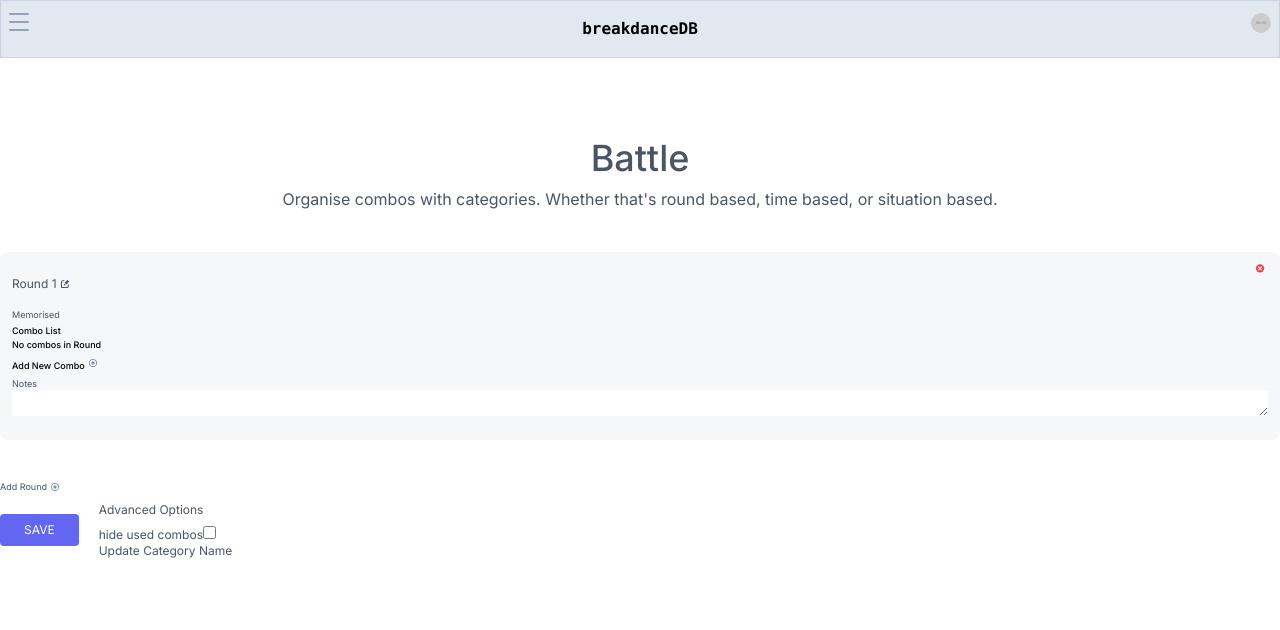
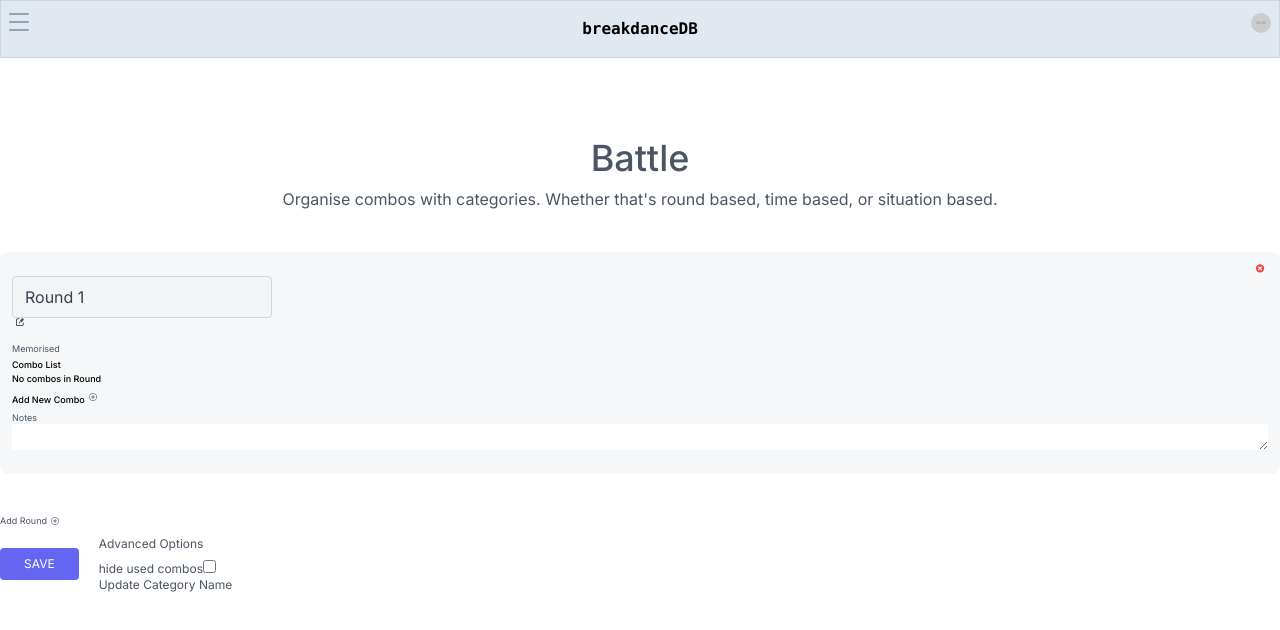
Before and after one commit to volaix/breakdancedb, a Next.js app: page /battle in a window 1280 px wide. Both pictures are taken after a click on the icon 64 px from the left and 284 px from the top of the page. Shown: the top 630 px of the page. Built offline with nearby package versions, Linux system fonts and the light colour scheme.

Commit message:
edit works

```diff
--- a/src/app/_components/Svgs.tsx
+++ b/src/app/_components/Svgs.tsx
@@ -177,7 +177,7 @@ export const RenderDeleteButtonSVG = ({
  * @param param onclick
  * @returns
  */
-export const RenderEditButton = ({ ...props }) => {
+export const RenderEditButton = ({ ...props }: SVGProps<SVGSVGElement>) => {
   return (
     <svg
       width="100%"
--- a/src/app/battle/page.tsx
+++ b/src/app/battle/page.tsx
@@ -19,6 +19,11 @@ import {
 import { makeRoundId } from '../_utils/lsMakers'
 import { useZustandStore } from '../_utils/zustandLocalStorage'
 import { Notification } from '../_components/Notification'
+import { useForm } from 'react-hook-form'
+
+type Inputs = {
+  tempText: string //displayName
+}
 
 /**
  * Battle Page
@@ -29,6 +34,7 @@ import { Notification } from '../_components/Notification'
 export default function RenderBattlePage() {
   //------------------------------state---------------------------------
   const [lsCombos, setLsCombos] = useState<ComboDictionary | null>(null)
+  const [openEdit, setOpenEdit] = useState<{ [key: number]: true }>()
   const [notification, setNotification] = useState<null | {
     visible?: boolean
     message?: string
@@ -43,6 +49,7 @@ export default function RenderBattlePage() {
       id: makeRoundId(),
     },
   ])
+  const { register, handleSubmit } = useForm<Inputs>()
   const getLsCombos = useZustandStore((state) => state.getLsCombos)
   const getLsBattle = useZustandStore((state) => state.getLsBattle)
   const setLsBattle = useZustandStore((state) => state.setLsBattle)
@@ -101,9 +108,47 @@ export default function RenderBattlePage() {
                   )
                 }
               />
+              {/* --------------Round Title----------------- */}
               <section className="flex items-center">
-                <h2 className="bold text-xs dark:text-white">{displayName}</h2>
-                <RenderEditButton className="ml-1 size-2 fill-gray-600 dark:fill-gray-500" />
+                {openEdit?.[battleIndex] || (
+                  <>
+                    <h2 className="bold text-xs dark:text-white">
+                      {displayName}
+                    </h2>
+                    <RenderEditButton
+                      onClick={() => {
+                        setOpenEdit({ [battleIndex]: true })
+                      }}
+                      className="ml-1 size-2 fill-gray-600 dark:fill-gray-500"
+                    />
+                  </>
+                )}
+                {openEdit && openEdit[battleIndex] && (
+                  <form
+                    onSubmit={handleSubmit((data) => {
+                      setOpenEdit({})
+                      setYourRounds((prevRounds) =>
+                        produce(prevRounds, (newRounds) => {
+                          newRounds[battleIndex].displayName = data.tempText
+                        }),
+                      )
+                    })}
+                  >
+                    <input
+                      className="w-full rounded border border-gray-300 bg-gray-100 bg-opacity-50 px-3 py-1 text-base leading-8 text-gray-700 outline-none transition-colors duration-200 ease-in-out focus:border-indigo-500 focus:bg-transparent focus:ring-2 focus:ring-indigo-200 dark:border-gray-700 dark:bg-gray-800 dark:bg-opacity-40 dark:text-gray-100 dark:focus:ring-indigo-900"
+                      type="text"
+                      defaultValue={displayName}
+                      {...register('tempText')}
+                    />
+                    <label>
+                      <input type="submit" className="hidden" />
+                      <RenderEditButton
+                        type="submit"
+                        className="ml-1 size-2 fill-gray-600 dark:fill-gray-500"
+                      />
+                    </label>
+                  </form>
+                )}
               </section>
               {/* -------------- 5 brains ------------------ */}
               <article>
```
